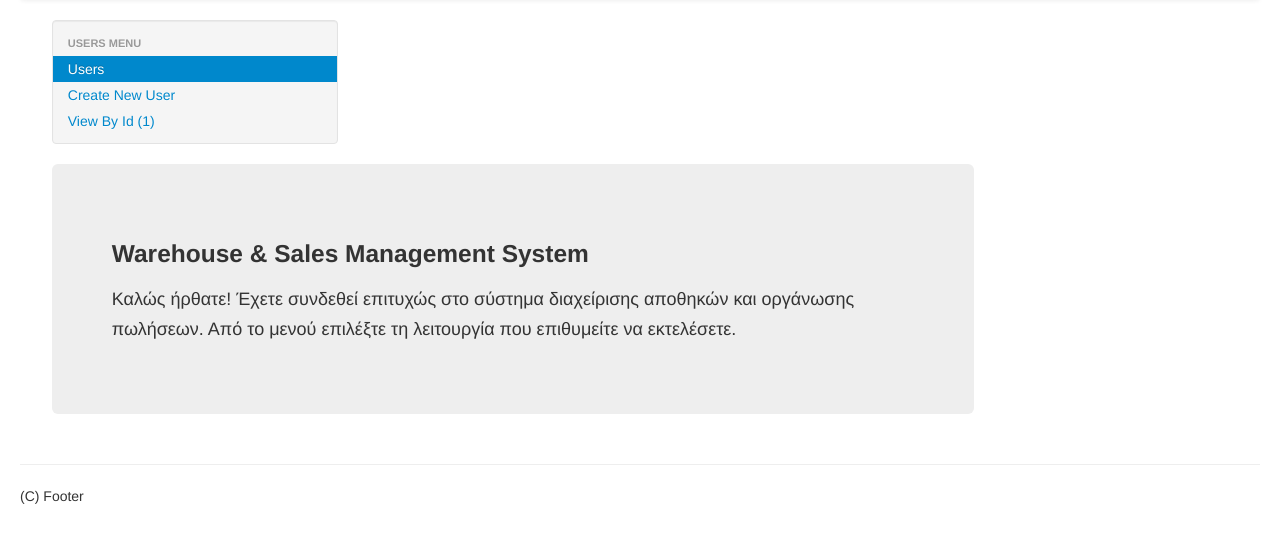
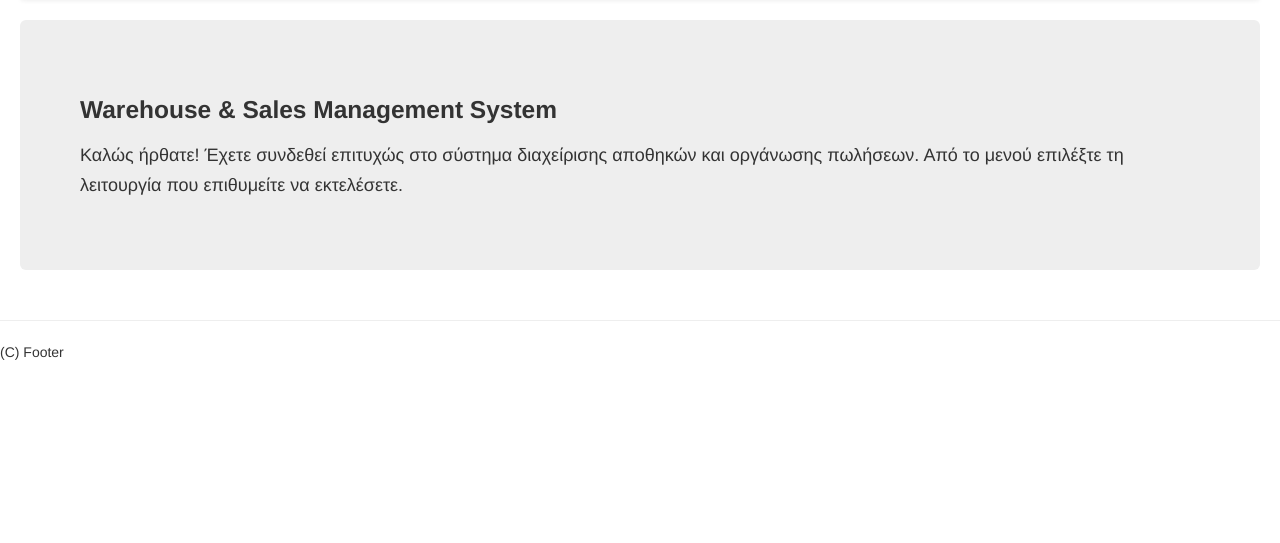
Before and after one commit to bitzesmichail/wsms, a PHP site: page /index.php in a window 1280 px wide. Shown: the part 102-645 px from the top of the page. Run offline with PHP 8.4, Linux system fonts and the light colour scheme; the visitor is signed in with stand-in values (Sample User, id 1).

Commit message:
3out sidemenu

```diff
--- a/Views/index/index.php
+++ b/Views/index/index.php
@@ -1,5 +1,5 @@
 <?php if (isset($_SESSION['username'])): ?>
-		<div class="span3">
+		<!-- <div class="span3">
           <div class="well sidebar-nav">
             <ul class="nav nav-list">
               <li class="nav-header">Users Menu</li>
@@ -8,8 +8,8 @@
               <li><a href="<?php echo USERS; ?>/viewById/1">View By Id (1)</a></li>
             </ul>
           </div><!--/.well -->
-        </div><!--/span-->
-    	<div class="span9">
+        <!--</div><!--/span-->
+    	<!-- <div class="span9"> -->
 <?php endif ?>
 <div class="hero-unit">
 	<h3>Warehouse &amp; Sales Management System</h3>
```
